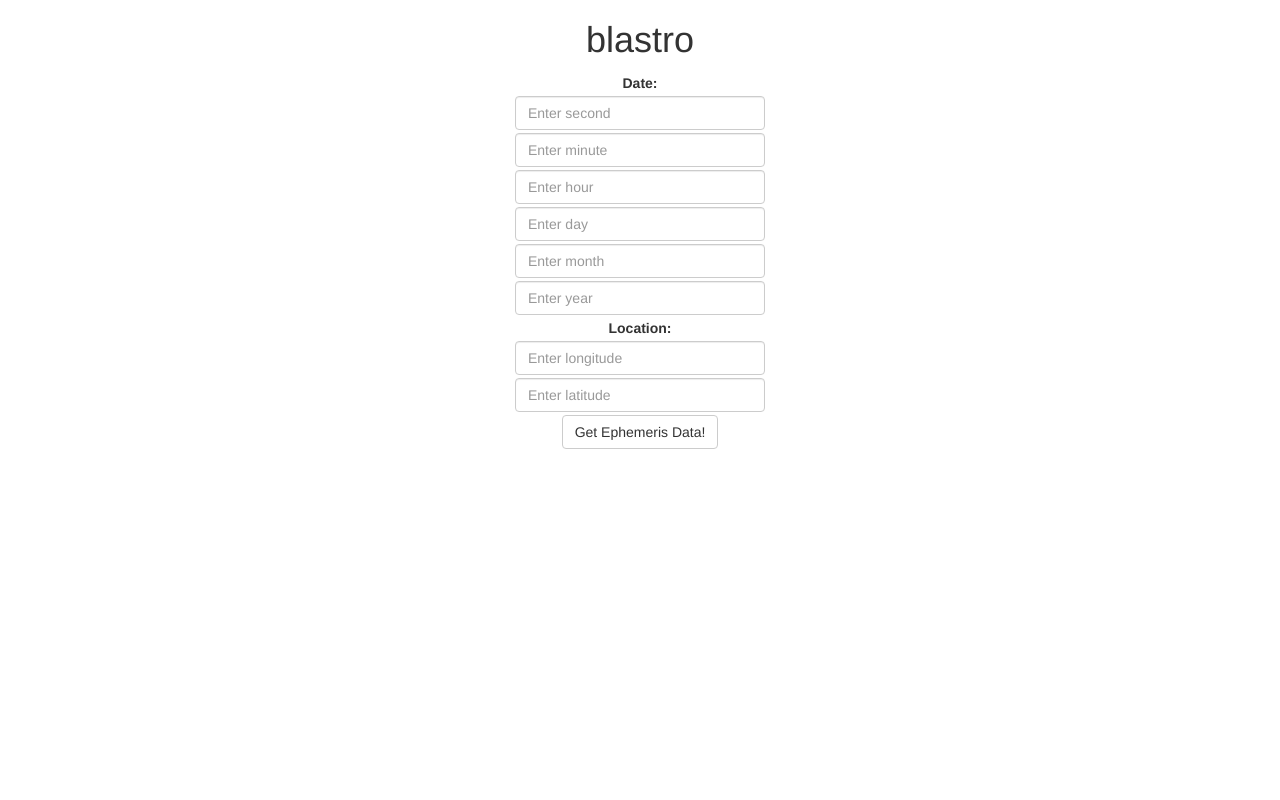
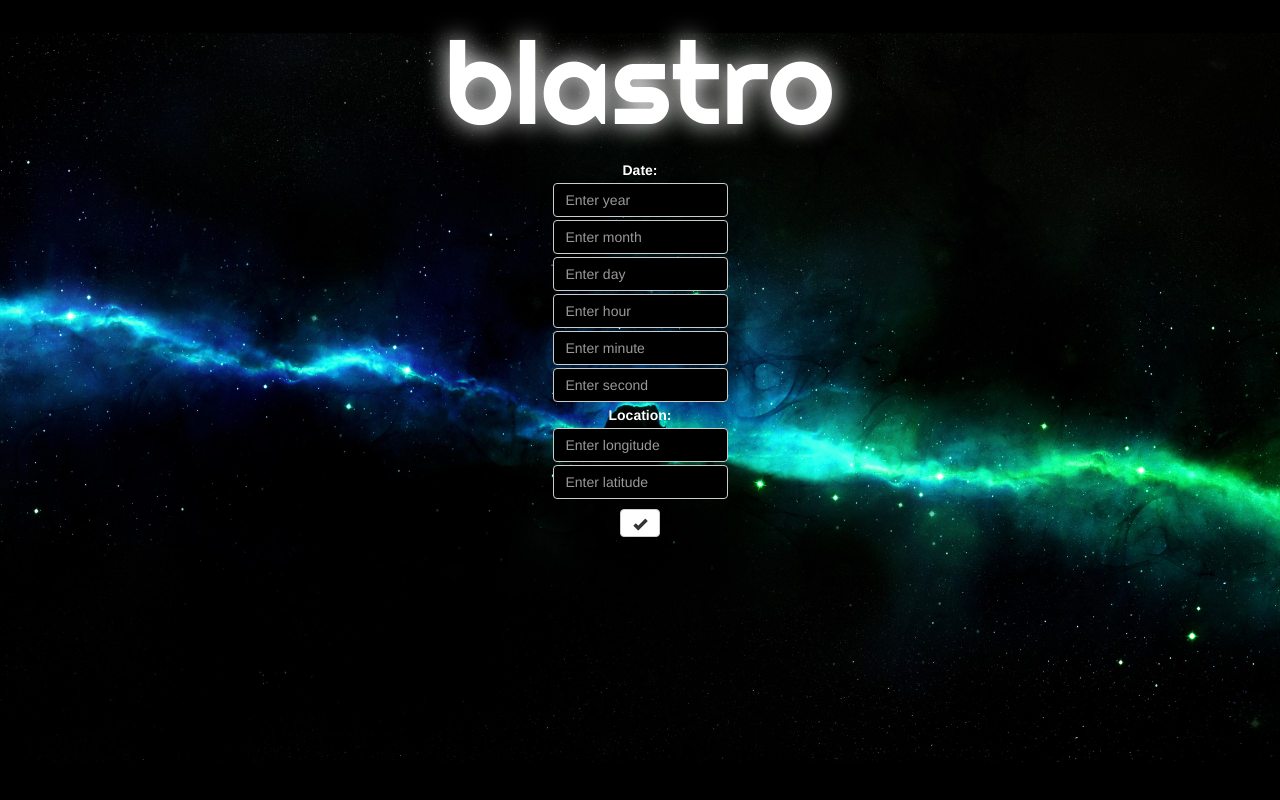
Before and after one commit to jgladch/blastro-npm, a website: page public/index.html in a window 1280 px wide. Drawn offline with nearby package versions, Linux system fonts and the light colour scheme; a web font is replaced by a local one.

Commit message:
Style index.html

```diff
--- a/public/index.html
+++ b/public/index.html
@@ -1,5 +1,6 @@
 <html>
   <head>
+    <link href='http://fonts.googleapis.com/css?family=Cabin+Sketch|Righteous|Love+Ya+Like+A+Sister' rel='stylesheet' type='text/css'>
     <link rel="stylesheet" type="text/css" href="//maxcdn.bootstrapcdn.com/bootstrap/3.2.0/css/bootstrap.min.css">
     <link rel="stylesheet" type="text/css" href="style.css">
   </head>
@@ -9,16 +10,16 @@
       <form action="/" method="POST">
         <div class="inputs">
           <label for="">Date:</label>
+          <input type="text" class="form-control" name="year" placeholder="Enter year">
+          <input type="text" class="form-control" name="month" placeholder="Enter month">
+          <input type="text" class="form-control" name="day" placeholder="Enter day">
+          <input type="text" class="form-control" name="hours" placeholder="Enter hour">
+          <input type="text" class="form-control" name="minutes" placeholder="Enter minute">
           <input type="text" class="form-control" name="seconds" placeholder="Enter second">
-          <input type="text" class="form-control" name="minutes" placeholder="Enter minute">
-          <input type="text" class="form-control" name="hours" placeholder="Enter hour">
-          <input type="text" class="form-control" name="day" placeholder="Enter day">
-          <input type="text" class="form-control" name="month" placeholder="Enter month">
-          <input type="text" class="form-control" name="year" placeholder="Enter year">
           <label for="">Location:</label>
           <input type="text" class="form-control" name="longitude" placeholder="Enter longitude">
           <input type="text" class="form-control" name="latitude" placeholder="Enter latitude">
-          <button type="submit" class="btn btn-default">Get Ephemeris Data!</button>
+          <button type="submit" class="btn btn-default"><span class="glyphicon glyphicon-ok"></span></button>
         </div>
       </form>
     </div>
--- a/public/style.css
+++ b/public/style.css
@@ -1,17 +1,31 @@
 body{
   text-align: center;
+  background-image: url('space.jpg');
+  background-size: cover;
+  background-repeat: no-repeat;
+  /*background-position: center center;*/
+}
+h1{
+  font-family: 'Righteous', cursive;
+  color: #FFFFFF;
+  font-size: 115px;
+  text-shadow: 0px 0px 25px rgba(255, 255, 255, 1);
+}
+.form-control{
+  background-color: #000000;
 }
 div.inputs{
   display: block;
-  width: 250px;
+  width: 175px;
   margin: 0 auto;
 }
 input{
   margin: 3px 0 0 0;
 }
 label{
+  color: #FFFFFF;
   margin: 3px 0 0 0;
 }
 button{
-  margin: 3px 0 0 0;
+  margin: 10px 0 0 0;
 }
```
Also changed, not shown: public/space.jpg (added).
